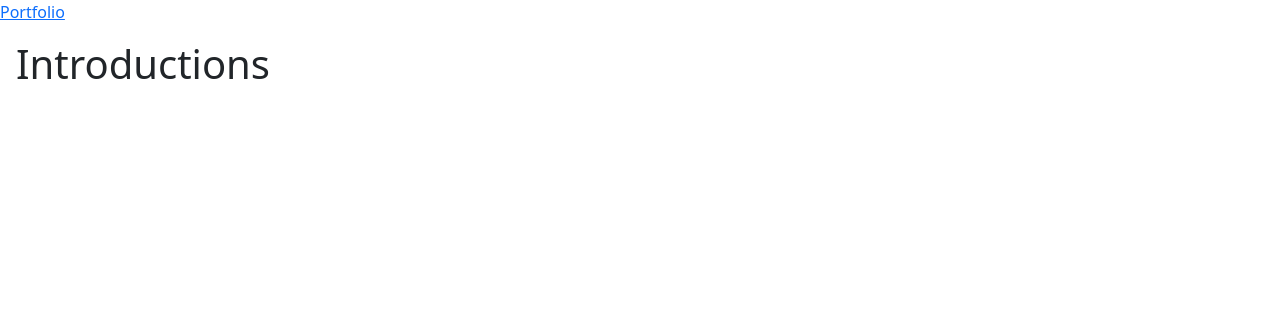
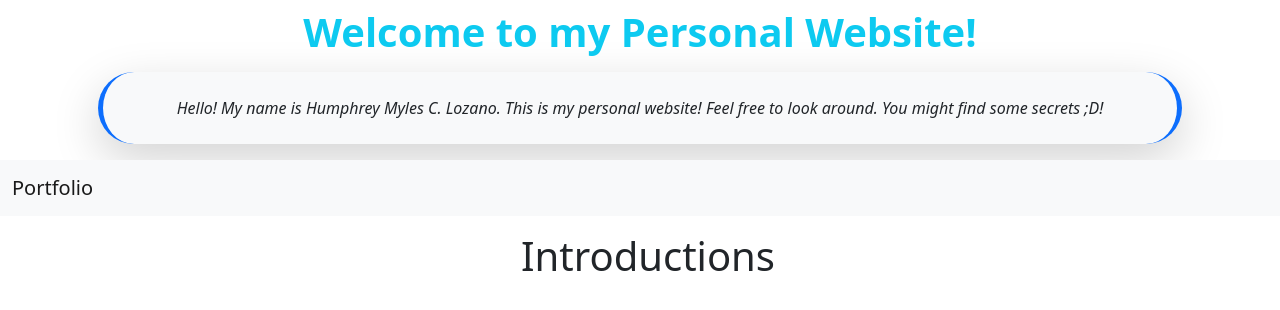
Before and after one commit to MylesLozano/Lozano_PersonalPortfolio, a plain HTML site: page index.html in a window 1280 px wide. Drawn offline with Linux system fonts and the light colour scheme.

Commit message:
Added details and another div

```diff
--- a/index.html
+++ b/index.html
@@ -7,13 +7,19 @@
     <title>Lozano Personal Website</title>
 </head>
 <body>
-
-    <nav>
-        <div>
-            <a href="#">Portfolio</a>
+    <div class="container-lg m3 pt-2">
+        <h1 class="text-center fw-bold text-info">Welcome to my Personal Website!</h1>
+        <p class="text-center fw-light fst-italic bg-light m-3 p-4 shadow-lg rounded-pill border-5 border-start border-end border-primary">
+                                        Hello! My name is Humphrey Myles C. Lozano.
+                                        This is my personal website! Feel free to look around.
+                                        You might find some secrets ;D!</p>
+    </div>
+    <nav class="navbar navbar-light bg-light">
+        <div class="container-fluid">
+            <a class="navbar-brand" href="#">Portfolio</a>
         </div>
     </nav>
-    <h1 class="mt-3 ms-3">Introductions</h1>
+    <h1 class="text-center mt-3 ms-3">Introductions</h1>
 
     <script src="js/bootstrap.bundle.min.js"></script>
 </body>
```
